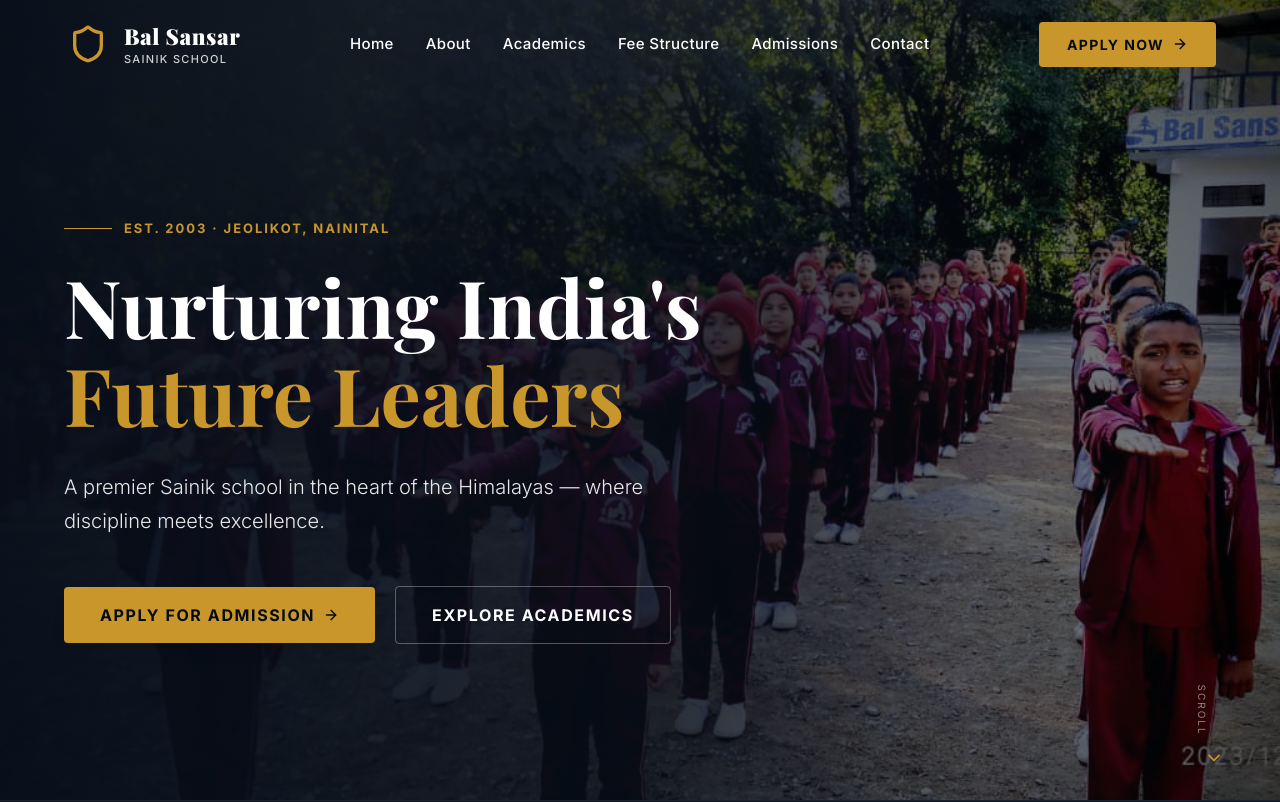
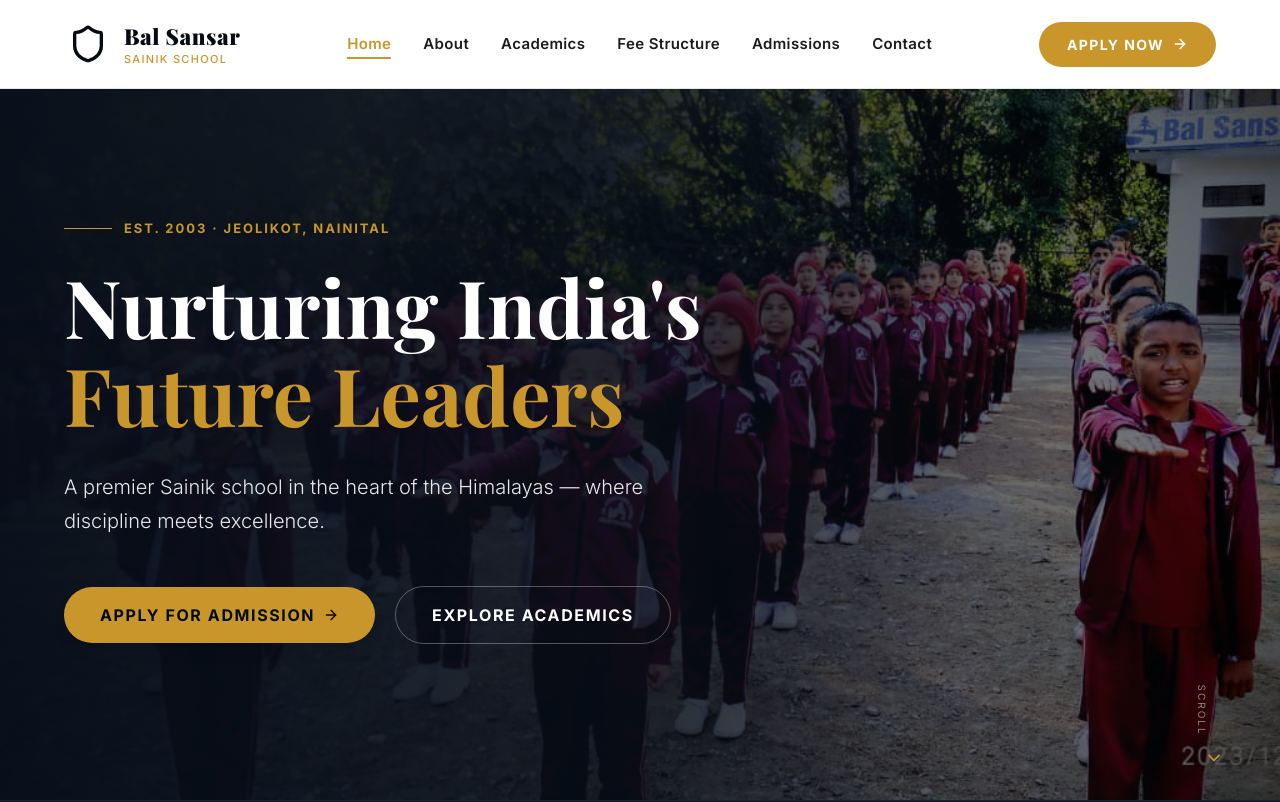
Before and after one commit to Bal-Sanskar-Sainik-School/Bal-Sanskar-Sainik-School-Website, a Next.js app: page / in a window 1280 px wide. Shown: the top 802 px of the page. Built offline with nearby package versions, Linux system fonts and the light colour scheme.

Commit message:
Implemented changes to the navbar in the school website successfully

```diff
--- a/app/layout.tsx
+++ b/app/layout.tsx
@@ -27,7 +27,7 @@ export const metadata: Metadata = {
     "Jeolikot",
     "Nainital",
     "Military School",
-    "CBSE School",
+    "U.K Board School",
     "Bal Sansar",
     "Uttarakhand School",
     "Best School Nainital",
--- a/components/About.tsx
+++ b/components/About.tsx
@@ -50,7 +50,7 @@ export default function About() {
               nurturing environment that allows every child to flourish.
             </p>
             <p className="font-[family-name:var(--font-body)] text-white/80 text-lg sm:text-xl leading-relaxed">
-              We believe that true education goes beyond textbooks. Our CBSE-aligned curriculum
+              We believe that true education goes beyond textbooks. Our U.K Board-aligned curriculum
               for Classes 1 through 8 is enriched with strong discipline, physical fitness,
               moral education, and leadership training — preparing students not just for exams,
               but for life.
--- a/components/FeeStructure.tsx
+++ b/components/FeeStructure.tsx
@@ -59,7 +59,7 @@ export default function FeeStructure() {
           {/* Table Header */}
           <div className="flex items-center justify-between px-8 py-5 border-b border-navy/10 bg-white">
             <h3 className="font-[family-name:var(--font-heading)] font-bold text-xl text-navy-dark tracking-wide">
-              Academic Year 2025–26
+              Academic Year 2026–27
             </h3>
           </div>
 
--- a/components/Hero.tsx
+++ b/components/Hero.tsx
@@ -77,14 +77,14 @@ export default function Hero() {
           >
             <Link
               href="/admissions"
-              className="group flex items-center justify-center gap-2 bg-gold hover:bg-gold-light text-navy-dark font-[family-name:var(--font-body)] font-bold uppercase tracking-[0.1em] px-9 py-4 rounded-sm transition-all duration-300 w-full sm:w-auto shadow-lg hover:-translate-y-0.5"
+              className="group flex items-center justify-center gap-2 bg-gold hover:bg-gold-light text-navy-dark font-[family-name:var(--font-body)] font-bold uppercase tracking-[0.1em] px-9 py-4 rounded-full transition-all duration-300 w-full sm:w-auto shadow-lg hover:-translate-y-0.5"
             >
               Apply for Admission
               <ArrowRight className="w-4 h-4 group-hover:translate-x-1 transition-transform" />
             </Link>
             <Link
               href="/academics"
-              className="flex items-center justify-center gap-2 bg-transparent hover:bg-white/5 text-white border border-white/30 hover:border-gold font-[family-name:var(--font-body)] font-bold uppercase tracking-[0.1em] px-9 py-4 rounded-sm transition-all duration-300 w-full sm:w-auto"
+              className="flex items-center justify-center gap-2 bg-transparent hover:bg-white/5 text-white border border-white/30 hover:border-gold font-[family-name:var(--font-body)] font-bold uppercase tracking-[0.1em] px-9 py-4 rounded-full transition-all duration-300 w-full sm:w-auto"
             >
               Explore Academics
             </Link>
--- a/components/JoinOurRanks.tsx
+++ b/components/JoinOurRanks.tsx
@@ -22,7 +22,7 @@ export default function JoinOurRanks() {
       <div className="max-w-4xl mx-auto px-6 sm:px-8 relative z-10">
         <ScrollReveal direction="up" delay={0.1}>
           <h2 className="text-4xl sm:text-5xl md:text-6xl font-black text-white font-[family-name:var(--font-heading)] mb-6 leading-tight drop-shadow-sm">
-            Admissions Open for 2025–26
+            Admissions Open for 2026–27
           </h2>
         </ScrollReveal>
 
--- a/components/Navbar.tsx
+++ b/components/Navbar.tsx
@@ -34,21 +34,10 @@ export default function Navbar() {
     }
   }, [mobileOpen]);
 
-  const isHome = pathname === "/";
-
-  // Decide background and text styles
-  const shouldHaveWhiteBg = scrolled || !isHome;
-
-  const textClass = !shouldHaveWhiteBg && isHome ? "text-white" : "text-navy-dark";
-  const logoTextClassPrimary = !shouldHaveWhiteBg && isHome ? "text-white" : "text-navy-dark";
-  const logoTextClassSecondary = !shouldHaveWhiteBg && isHome ? "text-white/80" : "text-navy-light";
-
   return (
     <nav
-      className={`fixed top-0 left-0 right-0 z-50 transition-all duration-500 border-b ${
-        shouldHaveWhiteBg
-          ? "bg-white/95 backdrop-blur-md shadow-sm border-gray-100 py-3"
-          : "bg-transparent border-transparent py-5"
+      className={`fixed top-0 left-0 right-0 z-50 bg-white transition-all duration-300 ${
+        scrolled ? "shadow-md py-3" : "py-5 border-b border-gray-200"
       }`}
     >
       <div className="max-w-[1400px] mx-auto px-6 sm:px-10 lg:px-16 flex items-center justify-between">
@@ -56,13 +45,13 @@ export default function Navbar() {
         {/* Brand Logo */}
         <Link href="/" className="flex items-center gap-3 group relative z-50">
           <div className="w-10 h-10 sm:w-12 sm:h-12 flex items-center justify-center transition-transform duration-500 group-hover:scale-105">
-            <Shield className={`w-8 h-8 sm:w-10 sm:h-10 ${!scrolled && isHome ? "text-gold" : "text-navy-dark"}`} />
+            <Shield className="w-8 h-8 sm:w-10 sm:h-10 text-navy-dark" />
           </div>
           <div className="hidden sm:flex flex-col justify-center translate-y-0.5">
-            <h1 className={`font-[family-name:var(--font-heading)] text-lg sm:text-[22px] font-black leading-none tracking-wide transition-colors ${logoTextClassPrimary}`}>
+            <h1 className="font-[family-name:var(--font-heading)] text-lg sm:text-[22px] font-black leading-none tracking-wide text-navy-dark">
               Bal Sansar
             </h1>
-            <p className={`font-[family-name:var(--font-body)] text-[10px] sm:text-[11px] uppercase tracking-[0.12em] font-medium transition-colors mt-1 ${logoTextClassSecondary}`}>
+            <p className="font-[family-name:var(--font-body)] text-[10px] sm:text-[11px] uppercase tracking-[0.12em] font-medium mt-1 text-gold">
               Sainik School
             </p>
           </div>
@@ -70,27 +59,30 @@ export default function Navbar() {
 
         {/* Desktop Nav Links */}
         <div className="hidden lg:flex items-center gap-8">
-          {navLinks.map((link) => (
+          {navLinks.map((link) => {
+            const isActive = pathname === link.href;
+            return (
               <Link
                 key={link.name}
                 href={link.href}
-              className={`font-[family-name:var(--font-body)] text-[15px] font-medium tracking-wide transition-all duration-300 relative group hover:text-gold ${textClass}`}
+                className={`font-[family-name:var(--font-body)] text-[15px] font-semibold tracking-wide transition-all duration-300 relative group ${
+                  isActive ? "text-gold" : "text-navy-light hover:text-gold"
+                }`}
               >
                 {link.name}
-              <span className="absolute -bottom-1 left-1/2 -translate-x-1/2 w-0 h-[2px] bg-gold transition-all duration-300 group-hover:w-full opacity-0 group-hover:opacity-100" />
+                <span className={`absolute -bottom-1 left-1/2 -translate-x-1/2 h-[2px] bg-gold transition-all duration-300 ${
+                  isActive ? "w-full" : "w-0 group-hover:w-full opacity-0 group-hover:opacity-100"
+                }`} />
               </Link>
-          ))}
+            );
+          })}
         </div>
 
         {/* Right Side CTA */}
         <div className="hidden lg:flex items-center">
           <Link
             href="/admissions"
-            className={`group flex items-center gap-2 font-[family-name:var(--font-body)] text-[14px] font-bold uppercase tracking-[0.1em] px-7 py-3 rounded-sm transition-all duration-300 ${
-              !scrolled && isHome
-                ? "bg-gold text-navy-dark hover:bg-gold-light"
-                : "bg-gold text-white hover:bg-navy hover:-translate-y-0.5 hover:shadow-lg"
-            }`}
+            className="group flex items-center gap-2 font-[family-name:var(--font-body)] text-[14px] font-bold uppercase tracking-[0.1em] px-7 py-3 rounded-full transition-all duration-300 bg-gold text-white hover:bg-navy-dark hover:-translate-y-0.5"
           >
             Apply Now
             <ArrowRight className="w-4 h-4 transition-transform group-hover:translate-x-1" />
@@ -100,7 +92,7 @@ export default function Navbar() {
         {/* Mobile Menu Toggle */}
         <button
           onClick={() => setMobileOpen(!mobileOpen)}
-          className={`lg:hidden p-2 transition-colors relative z-50 ${mobileOpen ? "text-navy-dark" : textClass}`}
+          className="lg:hidden p-2 transition-colors relative z-50 text-navy-dark hover:bg-gray-100 rounded-md"
           aria-label="Toggle menu"
         >
           {mobileOpen ? <X size={30} strokeWidth={1.5} /> : <Menu size={30} strokeWidth={1.5} />}
@@ -145,7 +137,7 @@ export default function Navbar() {
                 <Link
                   href="/admissions"
                   onClick={() => setMobileOpen(false)}
-                  className="font-[family-name:var(--font-heading)] btn-primary font-bold text-center text-sm px-6 py-3 rounded block tracking-wider"
+                  className="font-[family-name:var(--font-heading)] bg-gold text-white hover:bg-navy-dark font-bold text-center text-sm px-6 py-4 rounded-full block tracking-wider transition-colors"
                 >
                   APPLY NOW
                 </Link>
```
Lines whose indentation alone changed are shown as unchanged.
